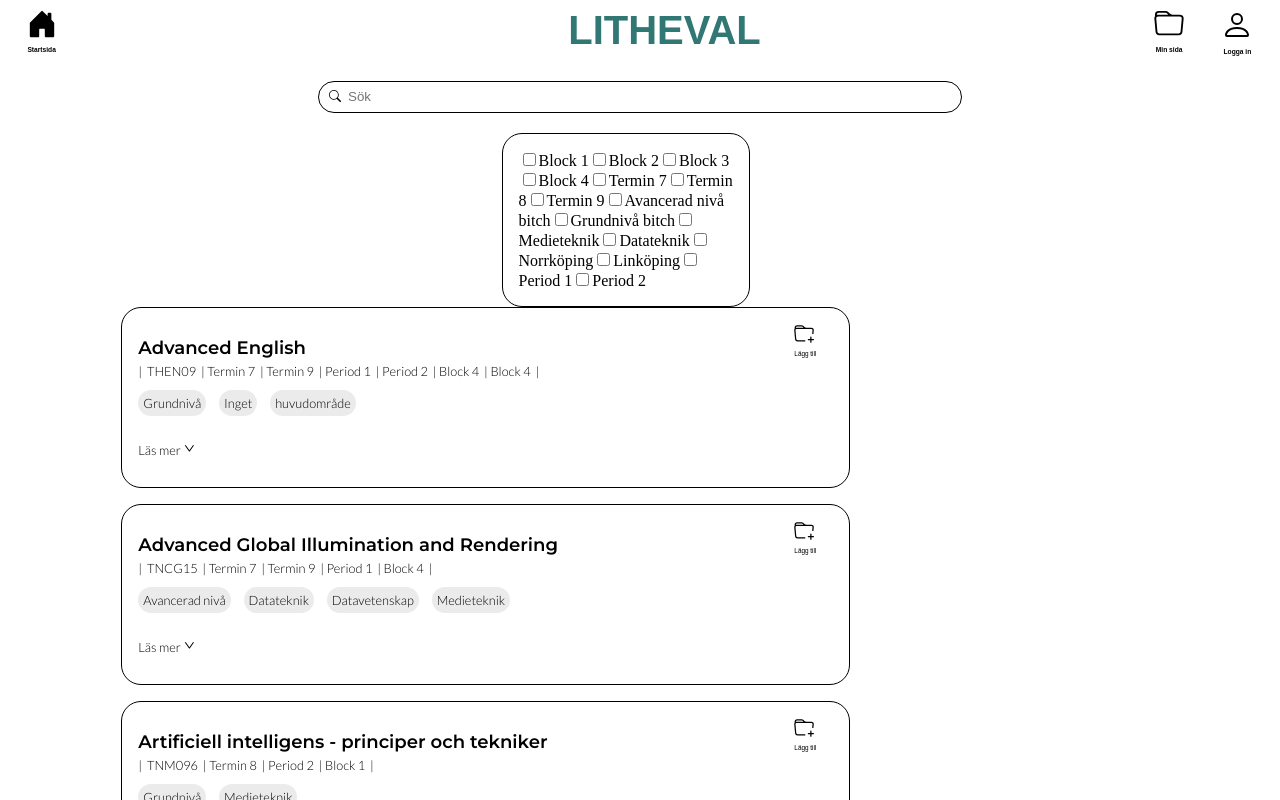
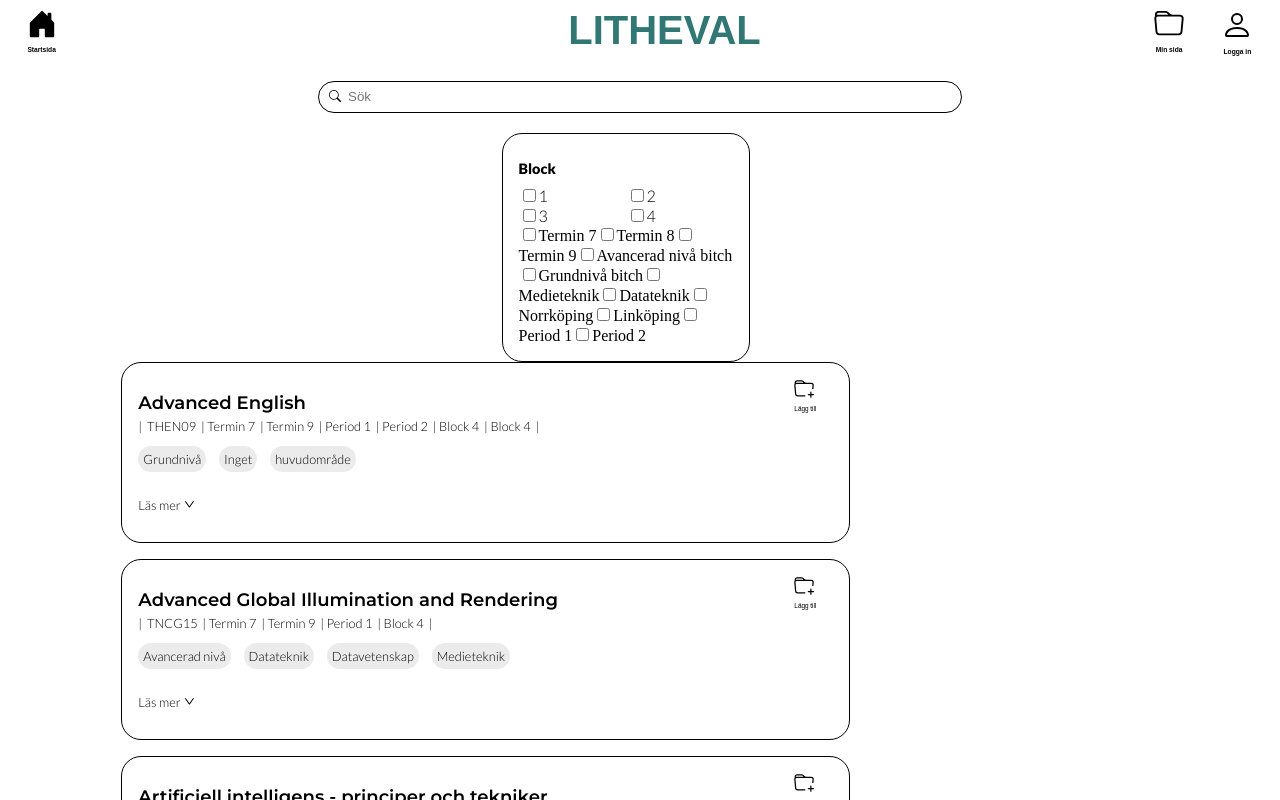
Before and after one commit to jronnefalk/lithe_val, a React (Create React App) app: page / in a window 1280 px wide. Shown: the top 800 px of the page. Built offline with nearby package versions, Linux system fonts and the light colour scheme; no server answers; a web font is replaced by a local one.

Commit message:
Filter-ändringar
Block-knappar, ej klart

```diff
--- a/public/index.html
+++ b/public/index.html
@@ -7,7 +7,7 @@
   <meta name="viewport" content="width=device-width, initial-scale=1.0">
   <link rel="preconnect" href="https://fonts.googleapis.com">
 <link rel="preconnect" href="https://fonts.gstatic.com" crossorigin>
-<link href="https://fonts.googleapis.com/css2?family=Lato:wght@100;300&family=Montserrat:wght@400;600&display=swap" rel="stylesheet">
+<link href="https://fonts.googleapis.com/css2?family=Lato:wght@100;300;700;900&family=Montserrat:wght@400;600&display=swap" rel="stylesheet">
 <link href="https://allfont.net/allfont.css?fonts=futura-bold" rel="stylesheet" type="text/css" />
   <title>Lithe Val</title>
 </head>
--- a/src/components/Filters.js
+++ b/src/components/Filters.js
@@ -5,10 +5,10 @@ import "../design/filter.css";
 
 export default function Filters({ activeFilters, setActiveFilters }) {
   const filters = [
-    { label: "Block 1", key: "block", value: "1" },
-    { label: "Block 2", key: "block", value: "2" },
-    { label: "Block 3", key: "block", value: "3" },
-    { label: "Block 4", key: "block", value: "4" },
+    { label: "1", key: "block", value: "1" },
+    { label: "2", key: "block", value: "2" },
+    { label: "3", key: "block", value: "3" },
+    { label: "4", key: "block", value: "4" },
     { label: "Termin 7", key: "termin", value: "7" },
     { label: "Termin 8", key: "termin", value: "8" },
     { label: "Termin 9", key: "termin", value: "9" },
@@ -27,6 +27,16 @@ export default function Filters({ activeFilters, setActiveFilters }) {
     { label: "Period 1", key: "period", value: "1" },
     { label: "Period 2", key: "period", value: "2" },
   ];
+
+  // Gruppera filter-objekt med avseende på key
+  const blocks = filters.filter((filter) => filter.key === "block");
+  const terminer = filters.filter((filter) => filter.key === "termin");
+  const utbildningsnivaer = filters.filter(
+    (filter) => filter.key === "utbildningsniva"
+  );
+  const huvudomraden = filters.filter((filter) => filter.key === "huvudomrade");
+  const orter = filters.filter((filter) => filter.key === "ort");
+  const perioder = filters.filter((filter) => filter.key === "period");
 
   // Funktion som hanterar när användaren klickar på ett filter
   const handleFilterChange = (filter) => {
@@ -49,7 +59,70 @@ export default function Filters({ activeFilters, setActiveFilters }) {
 
   return (
     <div className="filter">
-      {filters.map((filter) => (
+      <h1 className="headline-filter"> Block</h1>
+      <div className="filter-section blocks">
+        {blocks.map((filter) => (
+          <label key={uuidv4()}>
+            <input
+              type="checkbox"
+              onChange={() => handleFilterChange(filter)}
+              checked={activeFilters.some(
+                (f) => f.key === filter.key && f.value === filter.value
+              )}
+            />
+            {filter.label}
+          </label>
+        ))}
+      </div>
+      {terminer.map((filter) => (
+        <label key={uuidv4()}>
+          <input
+            type="checkbox"
+            onChange={() => handleFilterChange(filter)}
+            checked={activeFilters.some(
+              (f) => f.key === filter.key && f.value === filter.value
+            )}
+          />
+          {filter.label}
+        </label>
+      ))}
+      {utbildningsnivaer.map((filter) => (
+        <label key={uuidv4()}>
+          <input
+            type="checkbox"
+            onChange={() => handleFilterChange(filter)}
+            checked={activeFilters.some(
+              (f) => f.key === filter.key && f.value === filter.value
+            )}
+          />
+          {filter.label}
+        </label>
+      ))}
+      {huvudomraden.map((filter) => (
+        <label key={uuidv4()}>
+          <input
+            type="checkbox"
+            onChange={() => handleFilterChange(filter)}
+            checked={activeFilters.some(
+              (f) => f.key === filter.key && f.value === filter.value
+            )}
+          />
+          {filter.label}
+        </label>
+      ))}
+      {orter.map((filter) => (
+        <label key={uuidv4()}>
+          <input
+            type="checkbox"
+            onChange={() => handleFilterChange(filter)}
+            checked={activeFilters.some(
+              (f) => f.key === filter.key && f.value === filter.value
+            )}
+          />
+          {filter.label}
+        </label>
+      ))}
+      {perioder.map((filter) => (
         <label key={uuidv4()}>
           <input
             type="checkbox"
--- a/src/design/filter.css
+++ b/src/design/filter.css
@@ -5,3 +5,43 @@
     border: 0.5px solid black;
     border-radius: 20px;
 }
+
+
+.filter-section.blocks {
+    font-family: 'Lato', sans-serif;
+    grid-template-columns: 1fr 1fr; /* two columns */
+    grid-template-rows: auto auto; /* two rows */
+    row-gap: 1px;
+    column-gap: 1px;
+    display: grid;
+
+}
+
+.filter h1 {
+    font-family: 'Lato', sans-serif;
+    font-size: 0.9rem;
+    font-weight: 900;
+}
+/**
+.blocks:nth-child(1) {
+    grid-row: 2;
+    grid-column: 1;
+}
+
+.blocks:nth-child(2) {
+    grid-row: 1;
+    grid-column: 1;
+}
+
+.blocks:nth-child(3) {
+    grid-row: 1;
+    grid-column: 2;
+}
+
+.blocks:nth-child(4) {
+    grid-row: 2;
+    grid-column: 2;
+}
+
+
+**/
```
